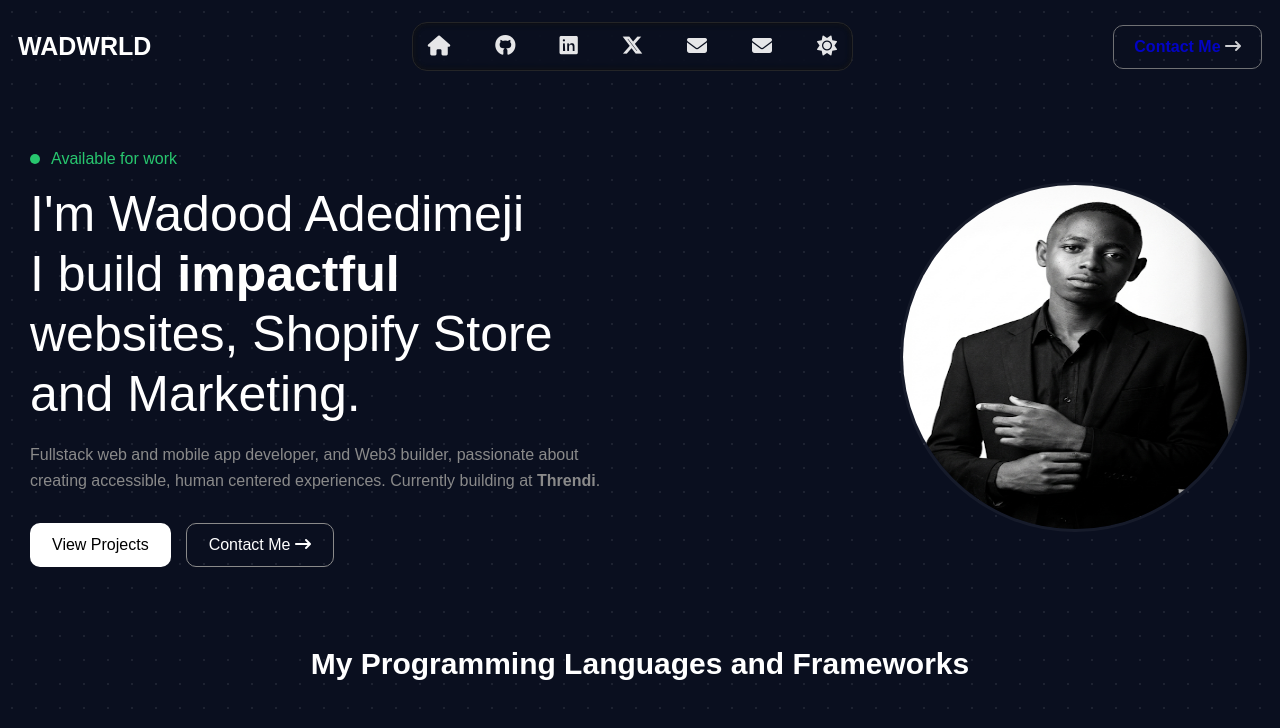
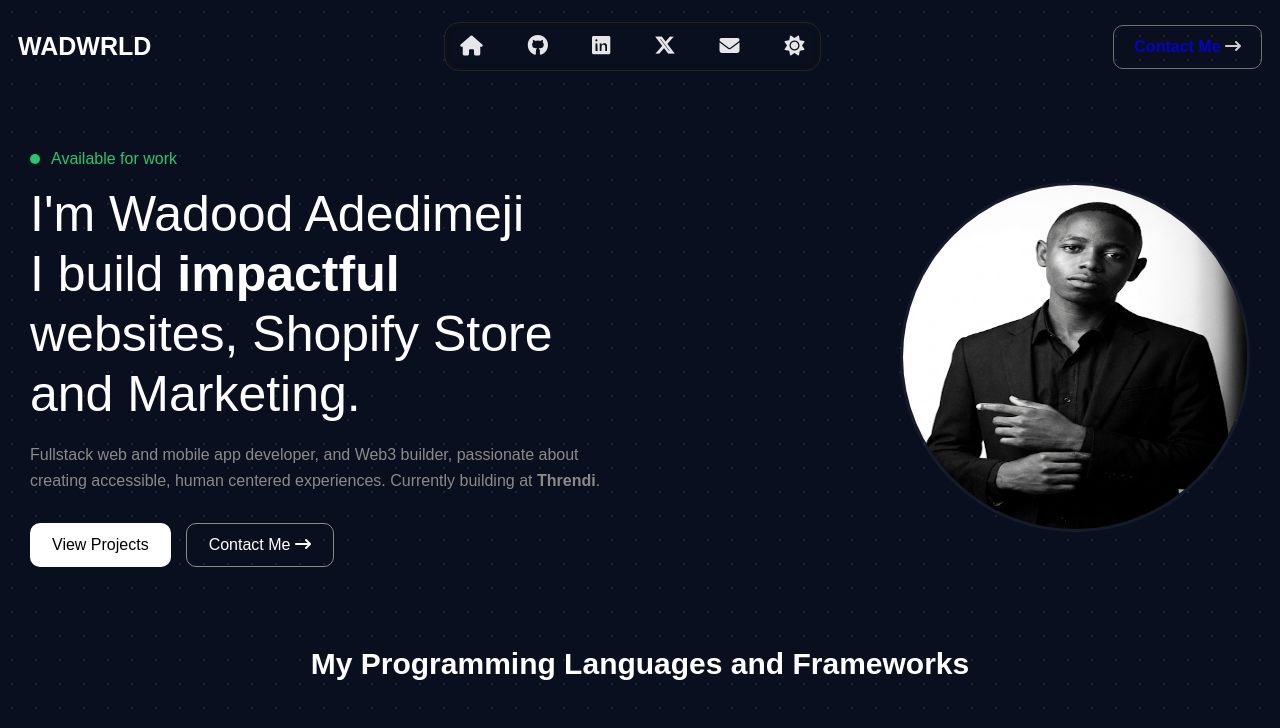
Before and after one commit to Wadworld/Portfolio, a plain HTML site: page index.html in a window 1280 px wide. Shown: the top 728 px of the page. Drawn offline with Linux system fonts and the light colour scheme.

Commit message:
Delete navbox

```diff
--- a/index.html
+++ b/index.html
@@ -20,7 +20,6 @@
       <span><a href="https://github.com/Wadworld" class="nav-icon"><i class="fa-brands fa-github"></i></a></span>
       <span><a href="https://www.linkedin.com/in/adedimeji-wadood-senior-952471385?utm_source=share&utm_campaign=share_via&utm_content=profile&utm_medium=android_app" class="nav-icon"><i class="fa-brands fa-linkedin"></i></a></span>
       <span><a href="https://x.com/Wadwrld" class="nav-icon"><i class="fa-brands fa-x-twitter"></i></a></span>
-      <span><a href="" class="nav-icon"><i class="fa-regular fa-envelope"></i></a></span>
       <span><a href="#contact" class="nav-icon"><i class="fa-regular fa-envelope"></i></a></span>
       <span class="theme-btn" id="themeToggle"><a href="#" class="nav-icon"><i class="fa-regular fa-sun"></i></a></span>
     </div>
```
